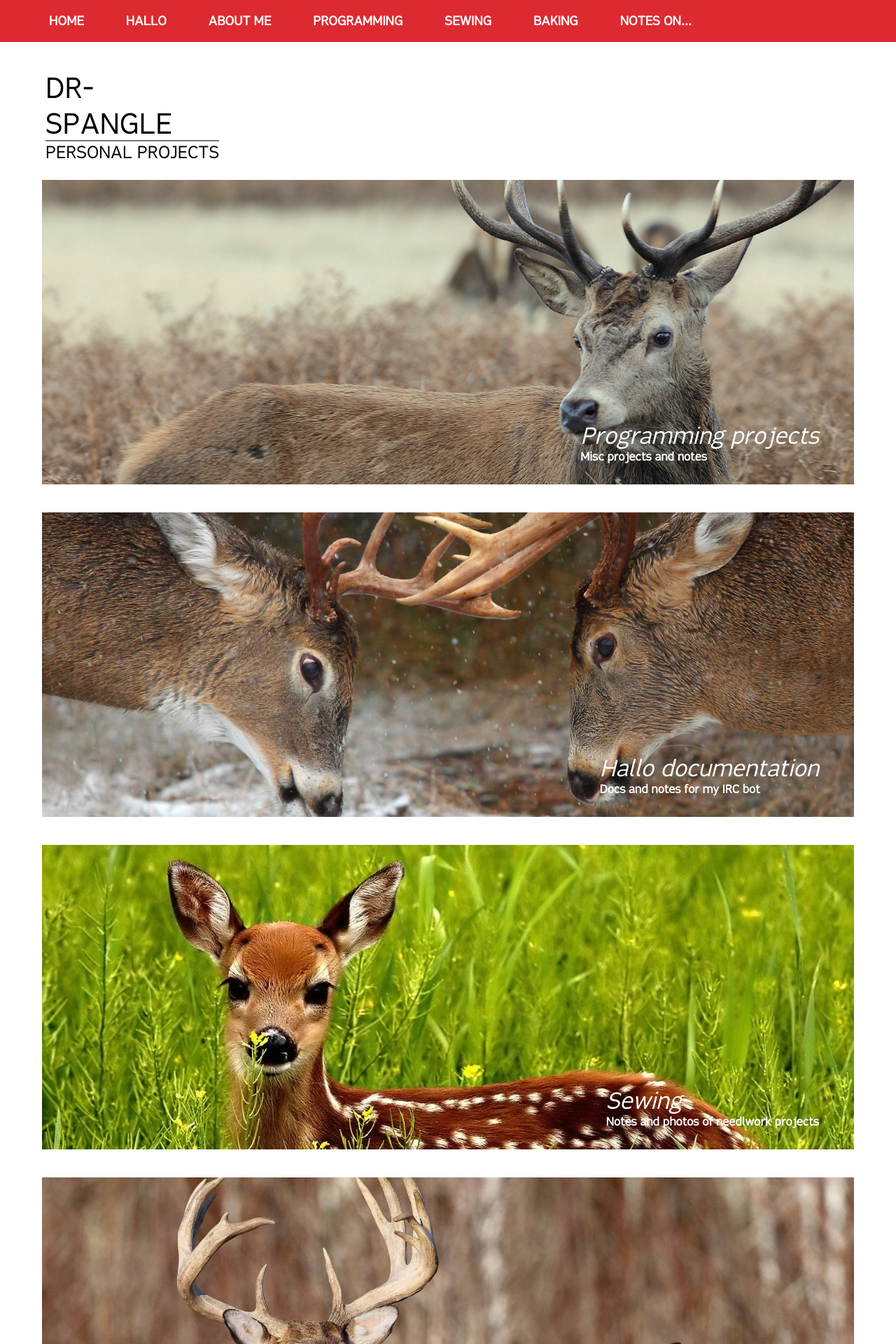
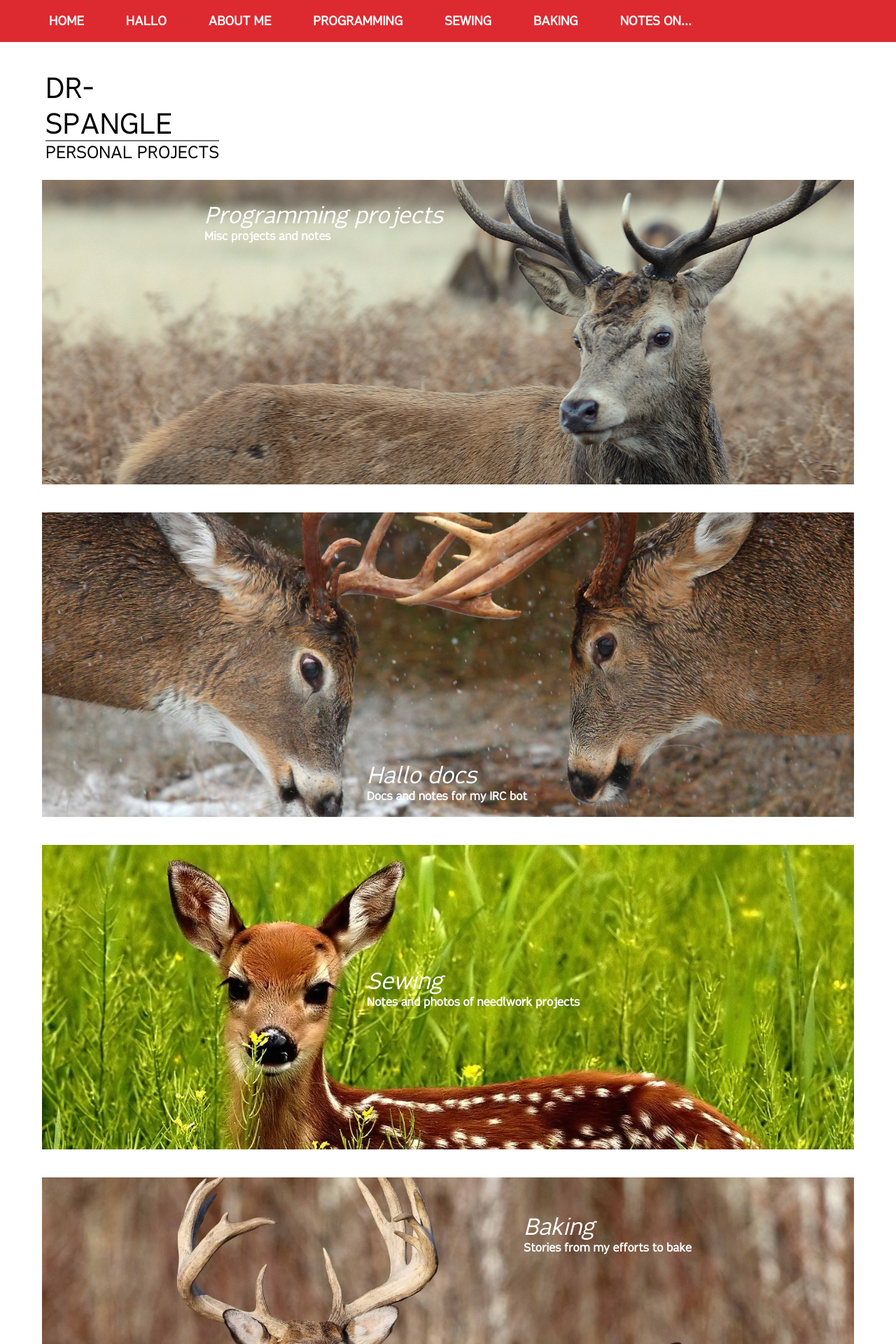
Before and after one commit to SpangleLabs/New_website, a PHP site: page / in a window 1280 px wide. Shown: the top 1920 px of the page at 70% size. Run offline with PHP 8.4, Linux system fonts and the light colour scheme; some libraries are stand-ins or nearby versions.

Commit message:
slidetext written and moved to the right places

```diff
--- a/index.php
+++ b/index.php
@@ -48,7 +48,7 @@ $getstr = substr($getstr,0,-1);
 
 <div id="slide2">
 <div id="slide2text">
-<h1>Hallo documentation</h1>
+<h1>Hallo docs</h1>
 <h2>Docs and notes for my IRC bot</h2>
 </div>
 <img src="images/deer-rut.jpg" alt="deerpics" /></div>
--- a/style.css
+++ b/style.css
@@ -114,9 +114,22 @@ vertical-align: top;
 #slide1text, #slide2text, #slide3text, #slide4text {
 position: absolute;
 margin: 0px;
-bottom: 30px;
-right: 50px;
-align: right;
+}
+#slide1text {
+top: 30px;
+left: 20%;
+}
+#slide2text {
+left: 40%;
+bottom: 20px;
+}
+#slide3text {
+top: 40%;
+left: 40%;
+}
+#slide4text {
+top: 50px;
+right: 20%;
 }
 #slide1text h1, #slide2text h1, #slide3text h1, #slide4text h1 {
 font-style: italic;
```
